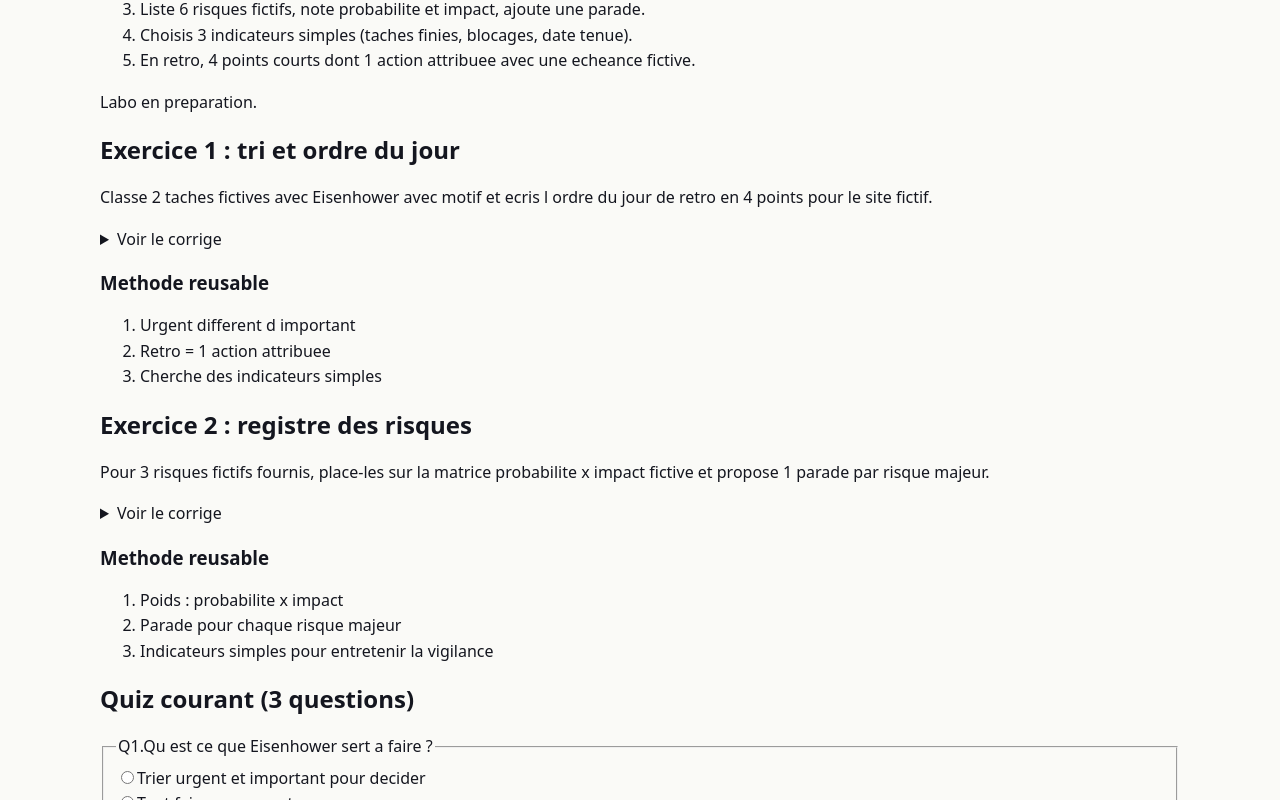
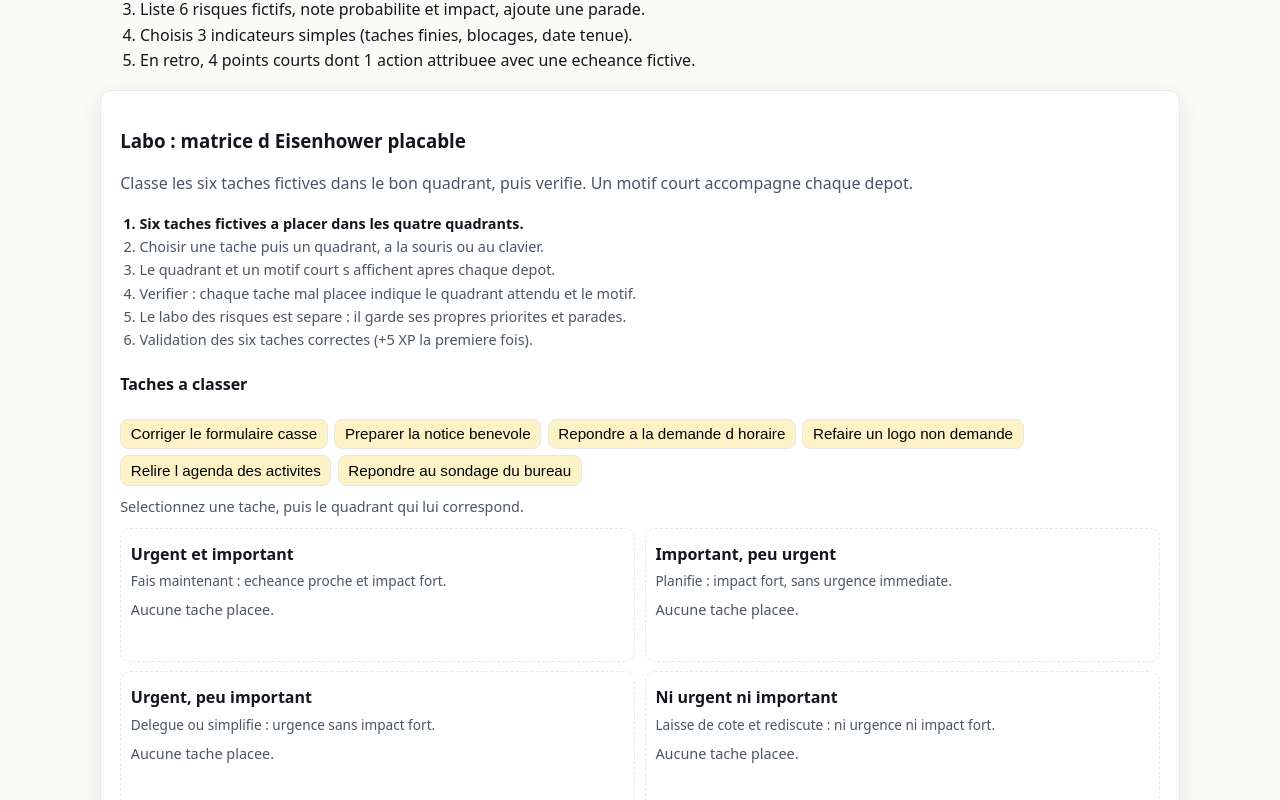
Before and after one commit to Hylst/gestion-projet-it, a React (Vite) app: page /gestion-projet-it/module-6 in a window 1280 px wide. Shown: the part 1280-2080 px from the top of the page. Built offline with nearby package versions, Linux system fonts and the light colour scheme.

Commit message:
feat: labo eisenhower placable avec motifs quadrants

```diff
--- /dev/null
+++ b/src/labos/LaboEisenhower.tsx
@@ -0,0 +1,235 @@
+import { useReducer, useRef, useState } from 'react';
+import { LaboFrame } from '../components/LaboFrame';
+import { useProgress } from '../lib/progress';
+
+export const TACHES = ['Corriger le formulaire casse', 'Preparer la notice benevole', 'Repondre a la demande d horaire', "Refaire un logo non demande", 'Relire l agenda des activites', 'Repondre au sondage du bureau'] as const;
+export type Tache = (typeof TACHES)[number];
+
+export const QUADRANTS = ['urgent-important', 'important-non-urgent', 'urgent-non-important', 'ni-ni'] as const;
+export type Quadrant = (typeof QUADRANTS)[number];
+
+export const ATTENDU_Q: Record<Tache, Quadrant> = {
+  'Corriger le formulaire casse': 'urgent-important',
+  'Preparer la notice benevole': 'important-non-urgent',
+  'Repondre a la demande d horaire': 'urgent-non-important',
+  "Refaire un logo non demande": 'ni-ni',
+  'Relire l agenda des activites': 'important-non-urgent',
+  'Repondre au sondage du bureau': 'urgent-non-important',
+};
+
+export const NOMS_QUADRANTS: Record<Quadrant, string> = {
+  'urgent-important': 'Urgent et important',
+  'important-non-urgent': 'Important, peu urgent',
+  'urgent-non-important': 'Urgent, peu important',
+  'ni-ni': 'Ni urgent ni important',
+};
+
+export const MOTIFS_QUADRANTS: Record<Quadrant, string> = {
+  'urgent-important': 'Fais maintenant : echeance proche et impact fort.',
+  'important-non-urgent': 'Planifie : impact fort, sans urgence immediate.',
+  'urgent-non-important': 'Delegue ou simplifie : urgence sans impact fort.',
+  'ni-ni': 'Laisse de cote et rediscute : ni urgence ni impact fort.',
+};
+
+export const MOTIFS: Record<Tache, string> = {
+  'Corriger le formulaire casse': 'il bloque les inscriptions et doit etre traite tout de suite.',
+  'Preparer la notice benevole': 'utile pour l autonomie, sans urgence immediate.',
+  'Repondre a la demande d horaire': 'demande simple, a deleguer ou traiter vite.',
+  "Refaire un logo non demande": 'aucune demande ni impact, a laisser de cote.',
+  'Relire l agenda des activites': 'preparation de fond, a planifier sans precipitation.',
+  'Repondre au sondage du bureau': 'reponse rapide, sans enjeu majeur.',
+};
+
+export type QState = { place: Record<string, Quadrant> };
+
+export type QAction = { type: 'place'; tache: string; q: Quadrant } | { type: 'reset' };
+
+export function initialState(): QState {
+  return { place: {} };
+}
+
+export function reduceQ(s: QState, a: QAction): QState {
+  switch (a.type) {
+    case 'place':
+      return { ...s, place: { ...s.place, [a.tache]: a.q } };
+    case 'reset':
+      return initialState();
+  }
+}
+
+export function verifierQ(s: QState): { ok: boolean; messages: string[] } {
+  const messages: string[] = [];
+  for (const tache of TACHES) {
+    const attendu = ATTENDU_Q[tache];
+    const place = s.place[tache];
+    if (place === undefined) {
+      messages.push(`« ${tache} » n est pas encore placee. Quadrant attendu : ${NOMS_QUADRANTS[attendu]} (${MOTIFS[tache]}).`);
+    } else if (place !== attendu) {
+      messages.push(`« ${tache} » est placee en ${NOMS_QUADRANTS[place]}, alors que le quadrant attendu est ${NOMS_QUADRANTS[attendu]} (${MOTIFS[tache]}).`);
+    }
+  }
+  return { ok: messages.length === 0, messages };
+}
+
+type Props = { valide: boolean; onValide: () => void };
+
+export default function LaboEisenhower(props: Props) {
+  const p = useProgress();
+  const [s, dispatch] = useReducer(reduceQ, undefined, initialState);
+  const [selection, setSelection] = useState<Tache | null>(null);
+  const [messages, setMessages] = useState<string[]>([]);
+  const [derniere, setDerniere] = useState<{ tache: Tache; q: Quadrant } | null>(null);
+  const [valideLocal, setValideLocal] = useState(false);
+  const [focusIdx, setFocusIdx] = useState(0);
+  const refs = useRef<Array<HTMLButtonElement | null>>([]);
+  const nb = TACHES.length;
+  const focus = Math.min(focusIdx, nb - 1);
+  const nbPlaces = Object.keys(s.place).length;
+
+  const deplacerFocus = (delta: number) => {
+    const suivant = (focus + delta + nb) % nb;
+    setFocusIdx(suivant);
+    refs.current[suivant]?.focus();
+  };
+
+  const choisir = (tache: Tache) => {
+    setSelection(tache);
+    setMessages([]);
+  };
+
+  const placer = (q: Quadrant) => {
+    if (!selection) return;
+    dispatch({ type: 'place', tache: selection, q });
+    setDerniere({ tache: selection, q });
+    setSelection(null);
+    setMessages([]);
+    setValideLocal(false);
+  };
+
+  const verifier = () => {
+    const r = verifierQ(s);
+    if (r.ok) {
+      setMessages([]);
+      setValideLocal(true);
+      if (!p.laboDone.includes('m6-eisenhower')) props.onValide();
+    } else {
+      setMessages(r.messages);
+      setValideLocal(false);
+    }
+  };
+
+  const reinitialiser = () => {
+    dispatch({ type: 'reset' });
+    setSelection(null);
+    setMessages([]);
+    setDerniere(null);
+    setValideLocal(false);
+    setFocusIdx(0);
+  };
+
+  const etapes = [
+    'Six taches fictives a placer dans les quatre quadrants.',
+    'Choisir une tache puis un quadrant, a la souris ou au clavier.',
+    'Le quadrant et un motif court s affichent apres chaque depot.',
+    'Verifier : chaque tache mal placee indique le quadrant attendu et le motif.',
+    'Le labo des risques est separe : il garde ses propres priorites et parades.',
+    'Validation des six taches correctes (+5 XP la premiere fois).',
+  ];
+
+  const etape = valideLocal ? 6 : messages.length > 0 ? 4 : nbPlaces > 0 ? 3 : selection ? 2 : 1;
+  const etat = derniere
+    ? `« ${derniere.tache} » placee en ${NOMS_QUADRANTS[derniere.q]} : ${MOTIFS[derniere.tache]}`
+    : selection
+      ? `« ${selection} » selectionnee. Choisissez un quadrant puis « Placer ici ».`
+      : '';
+
+  return (
+    <LaboFrame
+      titre="Labo : matrice d Eisenhower placable"
+      consigne="Classe les six taches fictives dans le bon quadrant, puis verifie. Un motif court accompagne chaque depot."
+      etapes={etapes}
+      etape={etape}
+      etat={etat}
+      onVerifier={verifier}
+      onReinitialiser={reinitialiser}
+      valide={props.valide || valideLocal}
+    >
+      <h4 id="eisenhower-taches-t">Taches a classer</h4>
+      <div
+        className="wbs-cards"
+        role="listbox"
+        aria-labelledby="eisenhower-taches-t"
+        onKeyDown={(e) => {
+          if (e.key === 'ArrowRight' || e.key === 'ArrowDown') { e.preventDefault(); deplacerFocus(1); }
+          else if (e.key === 'ArrowLeft' || e.key === 'ArrowUp') { e.preventDefault(); deplacerFocus(-1); }
+        }}
+      >
+        {TACHES.map((t, i) => (
+          <button
+            key={t}
+            type="button"
+            role="option"
+            aria-selected={selection === t}
+            className={`wbs-card${selection === t ? ' tiree' : ''}`}
+            ref={(el) => { refs.current[i] = el; }}
+            tabIndex={i === focus ? 0 : -1}
+            onFocus={() => setFocusIdx(i)}
+            onClick={() => choisir(t)}
+          >
+            {t}{s.place[t] ? ` (${NOMS_QUADRANTS[s.place[t]]})` : ''}
+          </button>
+        ))}
+      </div>
+      <p className="help" role="status" aria-live="polite">
+        {selection
+          ? `« ${selection} » selectionnee. Choisissez un quadrant puis « Placer ici ».`
+          : 'Selectionnez une tache, puis le quadrant qui lui correspond.'}
+      </p>
+      <div className="eisenhower-grid">
+        {QUADRANTS.map((q) => {
+          const placees = TACHES.filter((t) => s.place[t] === q);
+          return (
+            <div
+              key={q}
+              className={`eisenhower-q${selection ? ' cible' : ''}`}
+              role="group"
+              aria-labelledby={`quadrant-${q}`}
+            >
+              <h4 id={`quadrant-${q}`}>{NOMS_QUADRANTS[q]}</h4>
+              <p className="motif-q">{MOTIFS_QUADRANTS[q]}</p>
+              <ul>
+                {placees.map((t) => (
+                  <li key={t}>
+                    <button type="button" className="wbs-card" onClick={() => choisir(t)}>{t}</button>
+                    <p className="motif">{MOTIFS[t]}</p>
+                  </li>
+                ))}
+                {placees.length === 0 && <li className="compteur">Aucune tache placee.</li>}
+              </ul>
+              {selection && (
+                <button
+                  type="button"
+                  className="btn mini"
+                  aria-label={`Placer ${selection} en ${NOMS_QUADRANTS[q]}`}
+                  onClick={() => placer(q)}
+                >
+                  Placer ici
+                </button>
+              )}
+            </div>
+          );
+        })}
+      </div>
+      {messages.length > 0 && (
+        <ul className="messages" role="alert">
+          {messages.map((m, i) => <li key={i} className="err">{m}</li>)}
+        </ul>
+      )}
+      {valideLocal && (
+        <p className="ok" role="status">
+          Les six taches sont dans les quadrants attendus. Le tri rend l arbitrage visible.
+        </p>
+      )}
+    </LaboFrame>
+  );
+}
--- a/src/modules/m6-equipe/index.tsx
+++ b/src/modules/m6-equipe/index.tsx
@@ -2,6 +2,8 @@ import { ModuleLayout } from '../../components/ModuleLayout';
 import { QuizBlock } from '../../components/QuizBlock';
 import { FicheReflexe } from '../../components/FicheReflexe';
 import Reveal from '../../components/Reveal';
+import LaboEisenhower from '../../labos/LaboEisenhower';
+import { useProgress } from '../../lib/progress';
 import Fiche from './fiche';
 import FilRouge from './filRouge';
 import Demarche from './demarche';
@@ -9,11 +11,17 @@ import Exercices from './exercise';
 import { quiz } from './quiz';
 import { items } from './ficheReflexe';
 
-const Labo = () => (
-  <section id="labo" aria-label="Labo : matrice d Eisenhower et matrice des risques">
-    <p>Labo en preparation.</p>
-  </section>
-);
+const Labo = () => {
+  const p = useProgress();
+  return (
+    <section id="labo" aria-label="Labo : matrice d Eisenhower placable">
+      <LaboEisenhower
+        valide={p.laboDone.includes('m6-eisenhower')}
+        onValide={() => p.dispatch({ type: 'labo', id: 'm6-eisenhower' })}
+      />
+    </section>
+  );
+};
 
 export const M6Page = () => (
   <ModuleLayout
--- a/src/styles/index.css
+++ b/src/styles/index.css
@@ -129,3 +129,13 @@ a:focus-visible, button:focus-visible, input:focus-visible, [tabindex]:focus-vis
 .pert li { border: 1px solid var(--c-line); border-radius: 8px; padding: 0.3rem 0.6rem; }
 .pert li.tendue { border-color: var(--c-main); }
 .pert-actions { display: flex; flex-wrap: wrap; gap: 0.4rem; margin-top: 0.6rem; }
+.eisenhower-grid { display: grid; grid-template-columns: repeat(2, 1fr); gap: 0.6rem; margin-top: 0.6rem; }
+@media (max-width: 40rem) { .eisenhower-grid { grid-template-columns: 1fr; } }
+.eisenhower-q { border: 1px dashed var(--c-line); border-radius: var(--radius); padding: 0.6rem; min-height: 8rem; }
+.eisenhower-q.cible { border-color: var(--c-main); }
+.eisenhower-q h4 { margin: 0.2rem 0; }
+.motif-q { color: var(--c-muted); font-size: 0.85rem; margin: 0.1rem 0 0.4rem; }
+.eisenhower-q ul { list-style: none; margin: 0.3rem 0; padding: 0; min-height: 3rem; }
+.eisenhower-q li { margin: 0.3rem 0; }
+.eisenhower-q li .wbs-card { width: 100%; text-align: left; }
+.motif { font-size: 0.8rem; color: var(--c-muted); margin: 0.1rem 0 0; }
```
Also changed, not shown: 1 other file (tests, documents, lock files or other folders).
